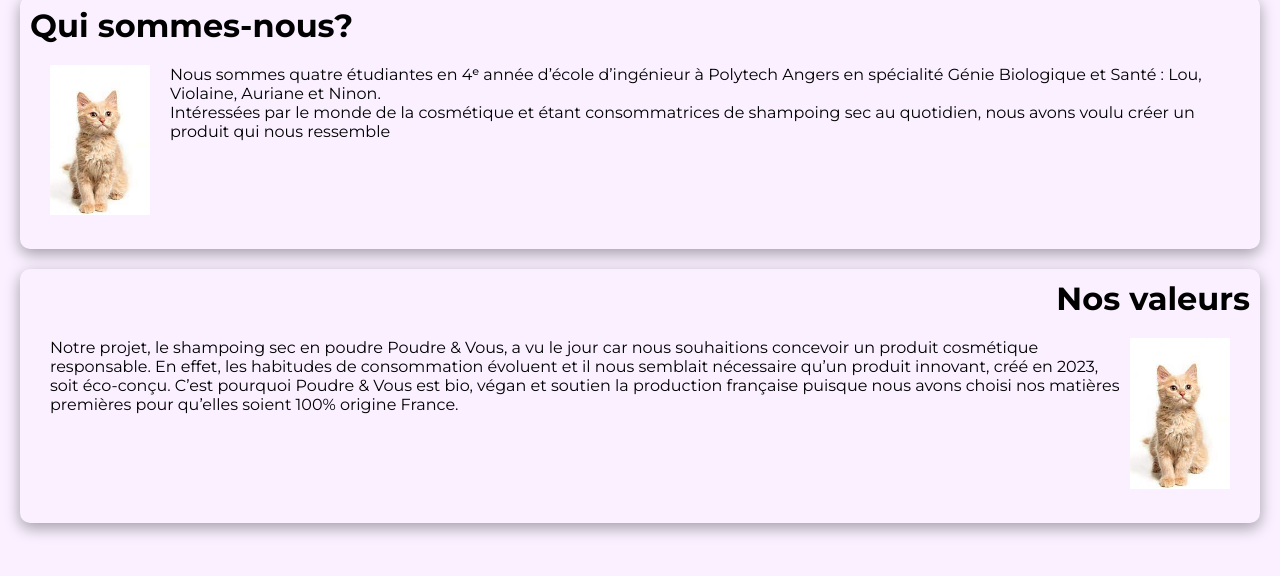
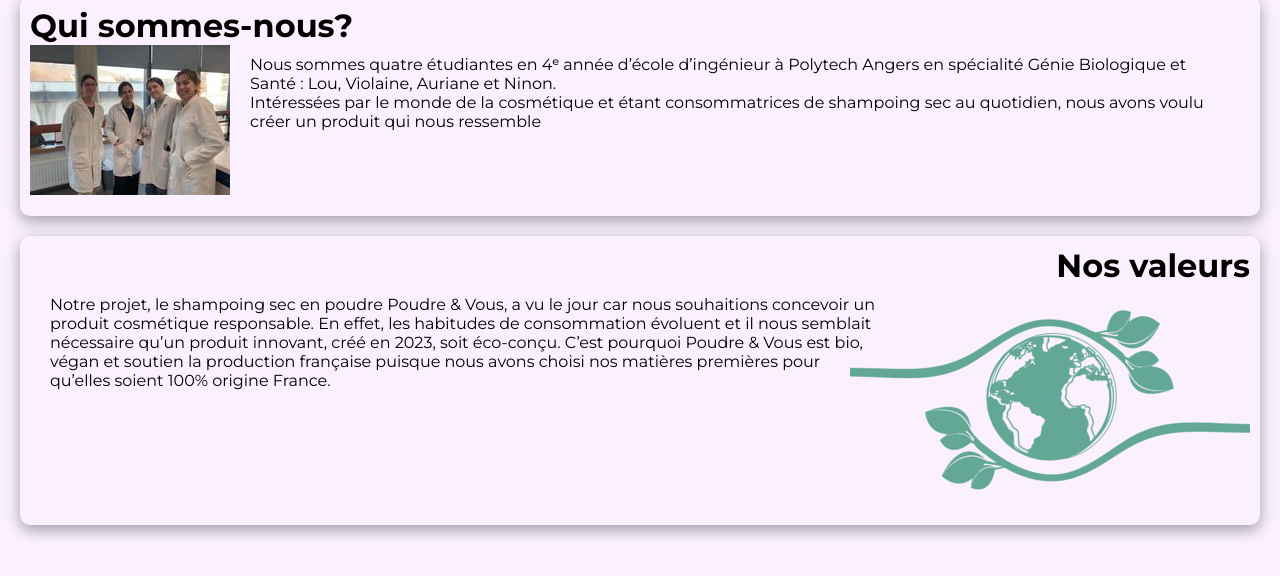
Before and after one commit to Skunac/PoudreEtVous, a plain HTML site: page A_propos.html in a window 1280 px wide. Shown: the part 104-680 px from the top of the page. Drawn offline with Linux system fonts and the light colour scheme.

Commit message:
modif a propos, couleurs, photos et orga para

```diff
--- a/A_propos.html
+++ b/A_propos.html
@@ -29,9 +29,6 @@
         <div class="p1">
             <h1 id="premier">Qui sommes-nous?</h1>
             <div class="p1contenu">
-                <div class="img1">
-                    <img src="./ressources/macron.jpg" alt="oui">
-                </div>
                 <div class="text1">
                     <p>Nous sommes quatre étudiantes en 4ᵉ année d’école d’ingénieur à Polytech Angers en spécialité Génie Biologique et Santé : Lou, Violaine, Auriane et Ninon. <br> Intéressées par le monde de la cosmétique et étant consommatrices de shampoing sec au quotidien, nous avons voulu créer un produit qui nous ressemble</p>
                 </div>
@@ -41,9 +38,6 @@
         <div class="p2">
             <h1 id="deuxieme">Nos valeurs</h1>
             <div class="p2contenu">
-                <div class="img2">
-                    <img src="./ressources/macron.jpg" alt="oui">
-                </div>
                 <div class="text2">
                     <p>Notre projet, le shampoing sec en poudre Poudre & Vous, a vu le jour car nous souhaitions concevoir un produit cosmétique responsable. En effet, les habitudes de consommation évoluent et il nous semblait nécessaire qu’un produit innovant, créé en 2023, soit éco-conçu. C’est pourquoi Poudre & Vous est bio, végan et soutien la production française puisque nous avons choisi nos matières premières pour qu’elles soient 100% origine France.</p>
                 </div>
--- a/style-a.css
+++ b/style-a.css
@@ -78,22 +78,25 @@
     border-radius: 10px;
     box-shadow: rgba(0, 0, 0, 0.35) 0px 5px 15px;
     font-family: 'Montserrat';
+    height: 200px;
 }
+
 .p1contenu {
     display: flex;
     flex-direction: row;
     padding: 20px;
+    padding-top: 10px;
+    background-image: url("./ressources/Photo_de_groupe.jpg");
+    background-repeat: no-repeat;
+    height: 200px;
 }
 
 #premier {
     text-align: left;
 }
-.p1contenu img {
-    width: 100px;
-}
 
 .text1 {
-    padding-left: 20px;
+    padding-left: 200px;
 }
 
 .p2 {
@@ -103,15 +106,22 @@
     box-shadow: rgba(0, 0, 0, 0.35) 0px 5px 15px;
     font-family: 'Montserrat';
 }
+
 .p2contenu {
     display: flex;
-    flex-direction: row-reverse;
-    padding: 20px
+    flex-direction: row;
+    padding: 20px;
+    padding-top: 10px;
+    background-image: url("./ressources/valeurs.png");
+    background-repeat: no-repeat;
+    background-position: right;
+    height: 200px;
 }
 
 #deuxieme {
     text-align: right;
 }
-.p2contenu img {
-    width: 100px;
+
+.text2 {
+    padding-right: 350px;
 }
```
Also changed, not shown: ressources/Photo_de_groupe.jpg (added), ressources/valeurs.png (added).
